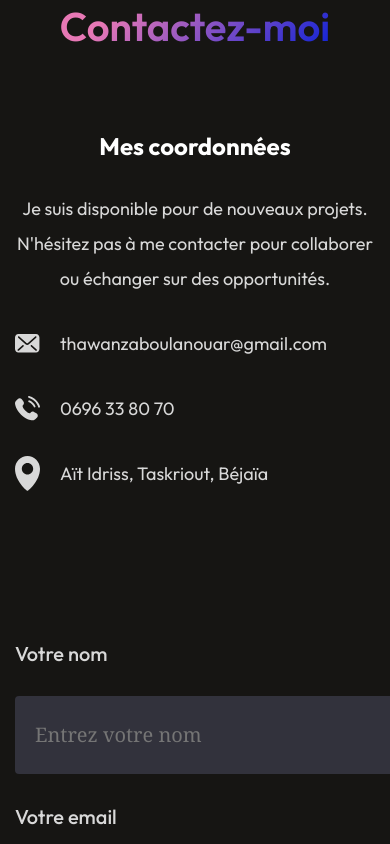
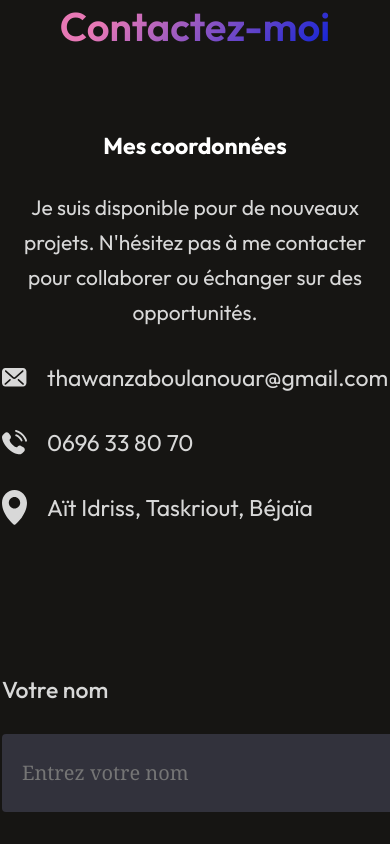
Before and after one commit to Thawanza/Mon-Portfolio, a React (Vite) app: page / in a window 390 px wide. Shown: the part 8240-9084 px from the top of the page. Built offline with nearby package versions, Linux system fonts and the light colour scheme.

Commit message:
update NAVBAR

```diff
--- a/src/Components/Contact/Contact.css
+++ b/src/Components/Contact/Contact.css
@@ -140,17 +140,24 @@
     .contact-section {
         flex-direction: column;
     }
+    .contact-left  h2{
+        font-size: 23px;
+    }
 
     .contact-left h1 {
         font-size: 50px;
     }
 
     .contact-left p {
-        font-size: 18px;
+        font-size: 21px;
     }
 
     .contact-detail {
         gap: 20px;
+    }
+
+    .contact-detail p {
+        font-size: 23px;
     }
 
     .contact-detail img {
@@ -158,7 +165,7 @@
     }
 
     .contact-right label {
-        font-size: 20px;
+        font-size: 23px;
     }
 
     .contact-right input {
```
